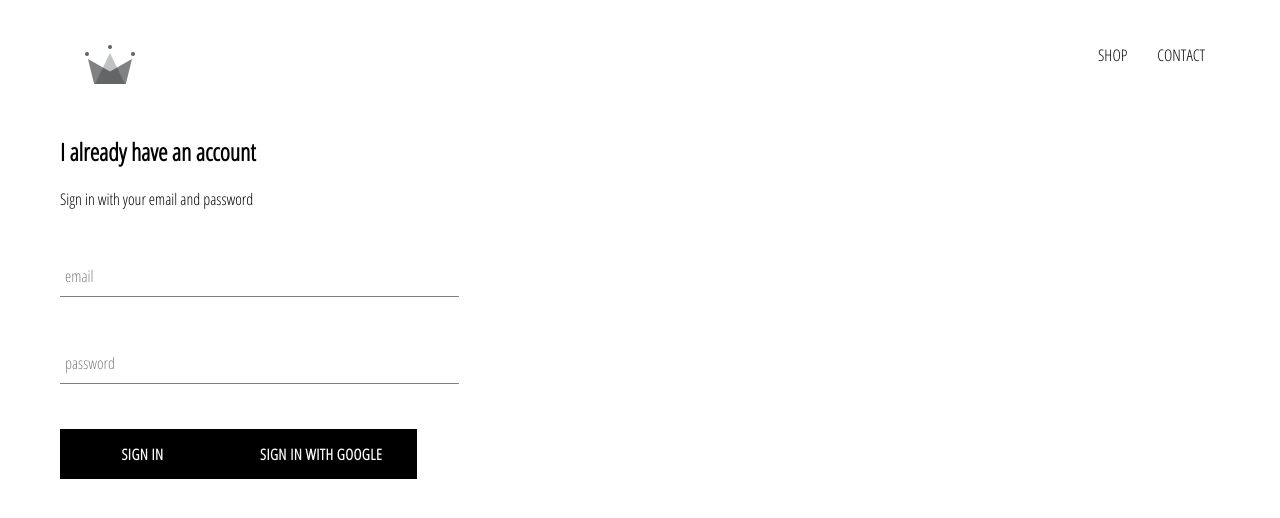
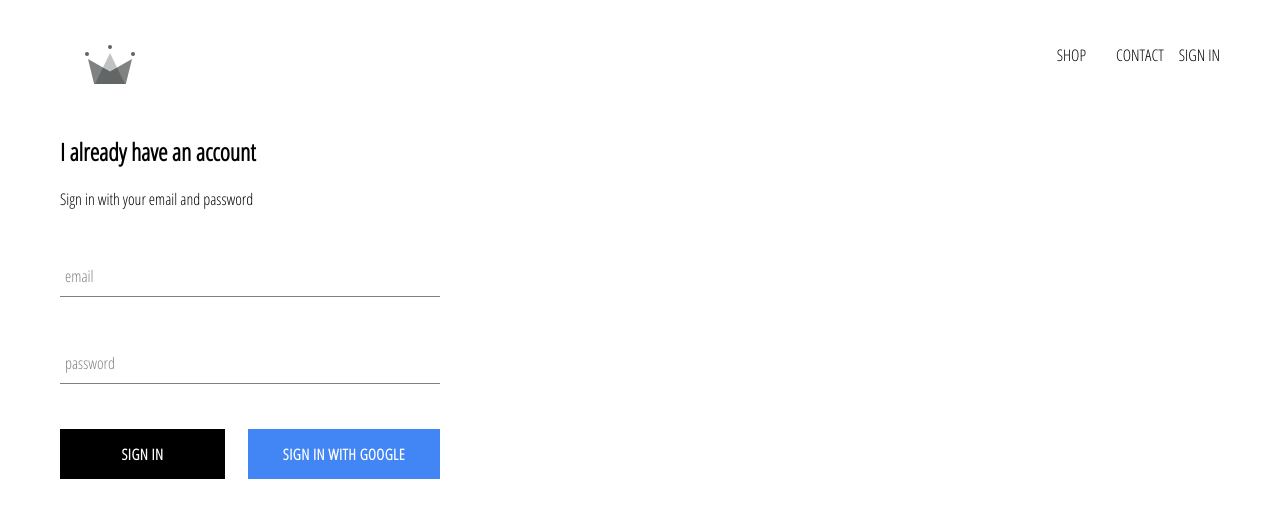
Before and after one commit to jsquardo/Ecom_Site, a React (Create React App) app: page /signin in a window 1280 px wide. Shown: the top 518 px of the page. Built offline with nearby package versions, Linux system fonts and the light colour scheme; no server answers.

Commit message:
Integrated Sign In css

```diff
--- a/src/App.css
+++ b/src/App.css
@@ -7,3 +7,7 @@
 	text-decoration: none;
 	color: black;
 }
+
+* {
+	box-sizing: border-box;
+}
--- a/src/App.js
+++ b/src/App.js
@@ -35,7 +35,7 @@
 	render() {
 		return (
 			<div>
-				<Header />
+				<Header currentUser={this.state.currentUser} />
 				<Switch>
 					<Route exact path="/" component={HomePage} />
 					<Route path="/shop" component={ShopPage} />
--- /dev/null
+++ b/src/Firebase/firebase.utils.js
@@ -0,0 +1,25 @@
+import firebase from 'firebase/app';
+import 'firebase/firestore';
+import 'firebase/auth';
+
+const config = {
+	apiKey: 'AIzaSyBdGR1nNlpF5e-t0fFE8XisTYB4Z8B1CBw',
+	authDomain: 'ecomweb-b4da3.firebaseapp.com',
+	databaseURL: 'https://ecomweb-b4da3.firebaseio.com',
+	projectId: 'ecomweb-b4da3',
+	storageBucket: 'ecomweb-b4da3.appspot.com',
+	messagingSenderId: '931754484073',
+	appId: '1:931754484073:web:086a1424ed98f4b7d55df8',
+	measurementId: 'G-XCYR8QV6GN'
+};
+
+firebase.initializeApp(config);
+
+export const auth = firebase.auth();
+export const firestore = firebase.firestore();
+
+const provider = new firebase.auth.GoogleAuthProvider();
+provider.setCustomParameters({ prompt: 'select_account' });
+export const signInWithGoogle = () => auth.signInWithPopup(provider);
+
+export default firebase;
--- a/src/components/CustomButton/CustomButton.js
+++ b/src/components/CustomButton/CustomButton.js
@@ -2,9 +2,12 @@
 
 import './CustomButton.scss';
 
-const CustomButton = ({ children, ...otherProps }) => {
+const CustomButton = ({ children, isGoogleSignIn, ...otherProps }) => {
 	return (
-		<button className="custom-button" {...otherProps}>
+		<button
+			className={`${isGoogleSignIn ? 'google-sign-in' : ''} custom-button`}
+			{...otherProps}
+		>
 			{children}
 		</button>
 	);
--- a/src/components/CustomButton/CustomButton.scss
+++ b/src/components/CustomButton/CustomButton.scss
@@ -19,4 +19,14 @@
 		color: black;
 		border: 1px solid black;
 	}
+
+	&.google-sign-in {
+		background-color: #4285f4;
+		color: white;
+
+		&:hover {
+			background-color: #357ae8;
+			border: none;
+		}
+	}
 }
--- a/src/components/Header/Header.js
+++ b/src/components/Header/Header.js
@@ -1,11 +1,13 @@
 import React from 'react';
 import { Link } from 'react-router-dom';
+
+import { auth } from '../../Firebase/firebase.utils';
 
 import { ReactComponent as Logo } from '../../assets/crown.svg';
 
 import './Header.scss';
 
-const Header = () => (
+const Header = ({ currentUser }) => (
 	<div className="header">
 		<Link className="logo-container" to="/">
 			<Logo className="logo" />
@@ -17,6 +19,15 @@
 			<Link className="option" to="/contact">
 				CONTACT
 			</Link>
+			{currentUser ? (
+				<div className="option" onClick={() => auth.signOut()}>
+					SIGN OUT
+				</div>
+			) : (
+				<Link className="oprion" to="/signin">
+					SIGN IN
+				</Link>
+			)}
 		</div>
 	</div>
 );
--- a/src/components/Header/Header.scss
+++ b/src/components/Header/Header.scss
@@ -20,6 +20,7 @@
 
 		.option {
 			padding: 10px 15px;
+			cursor: pointer;
 		}
 	}
 }
--- a/src/components/SignIn/SignIn.js
+++ b/src/components/SignIn/SignIn.js
@@ -52,11 +52,13 @@
 						label="password"
 						required
 					/>
-					<CustomButton type="submit"> Sign In </CustomButton>
-					<CustomButton onClick={signInWithGoogle}>
-						{' '}
-						Sign In with Google{' '}
-					</CustomButton>
+					<div className="buttons">
+						<CustomButton type="submit"> Sign In </CustomButton>
+						<CustomButton onClick={signInWithGoogle} isGoogleSignIn>
+							{' '}
+							Sign In with Google{' '}
+						</CustomButton>
+					</div>
 				</form>
 			</div>
 		);
--- a/src/components/SignIn/SignIn.scss
+++ b/src/components/SignIn/SignIn.scss
@@ -1,9 +1,14 @@
 .sign-in {
-	width: 30vw;
+	width: 380px;
 	display: flex;
 	flex-direction: column;
 
 	.title {
 		margin: 10px 0;
 	}
+
+	.buttons {
+		display: flex;
+		justify-content: space-between;
+	}
 }
```
